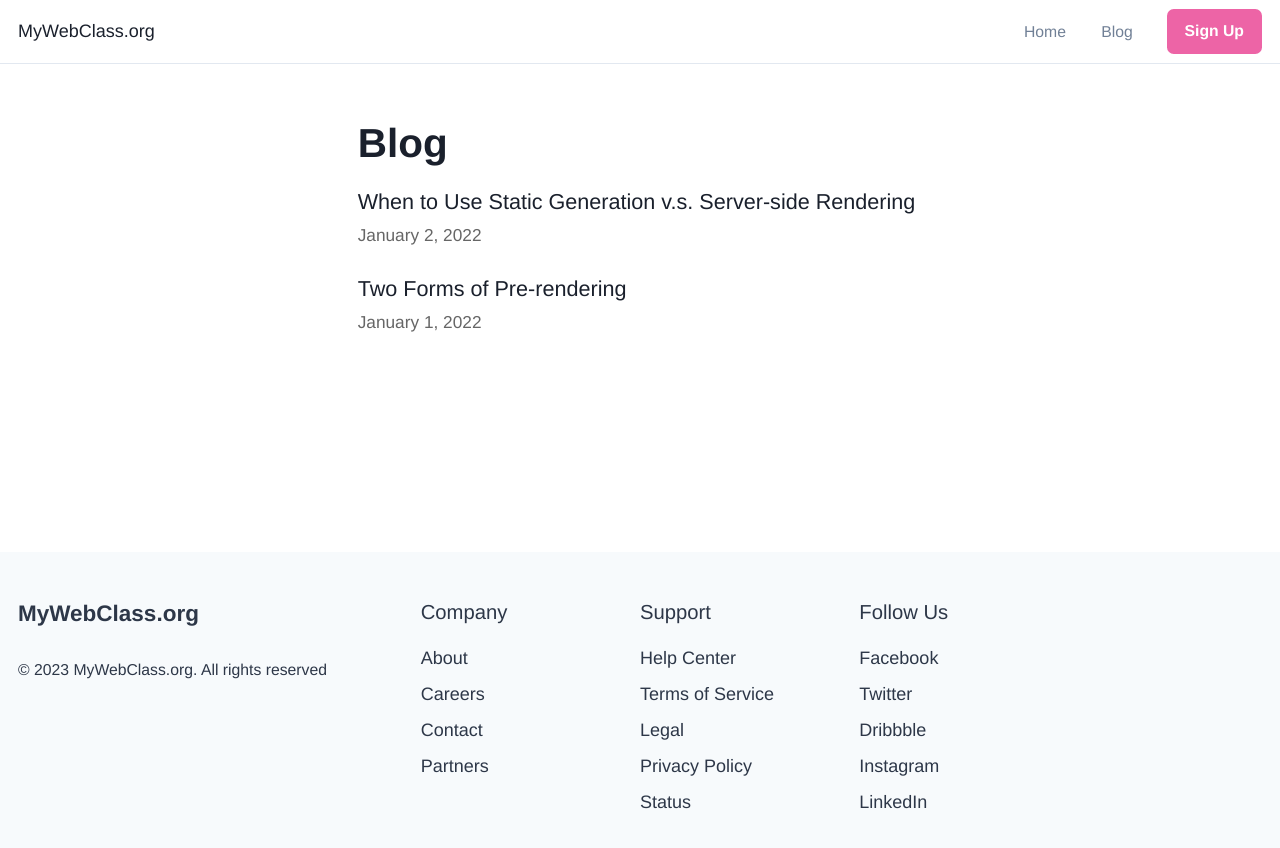
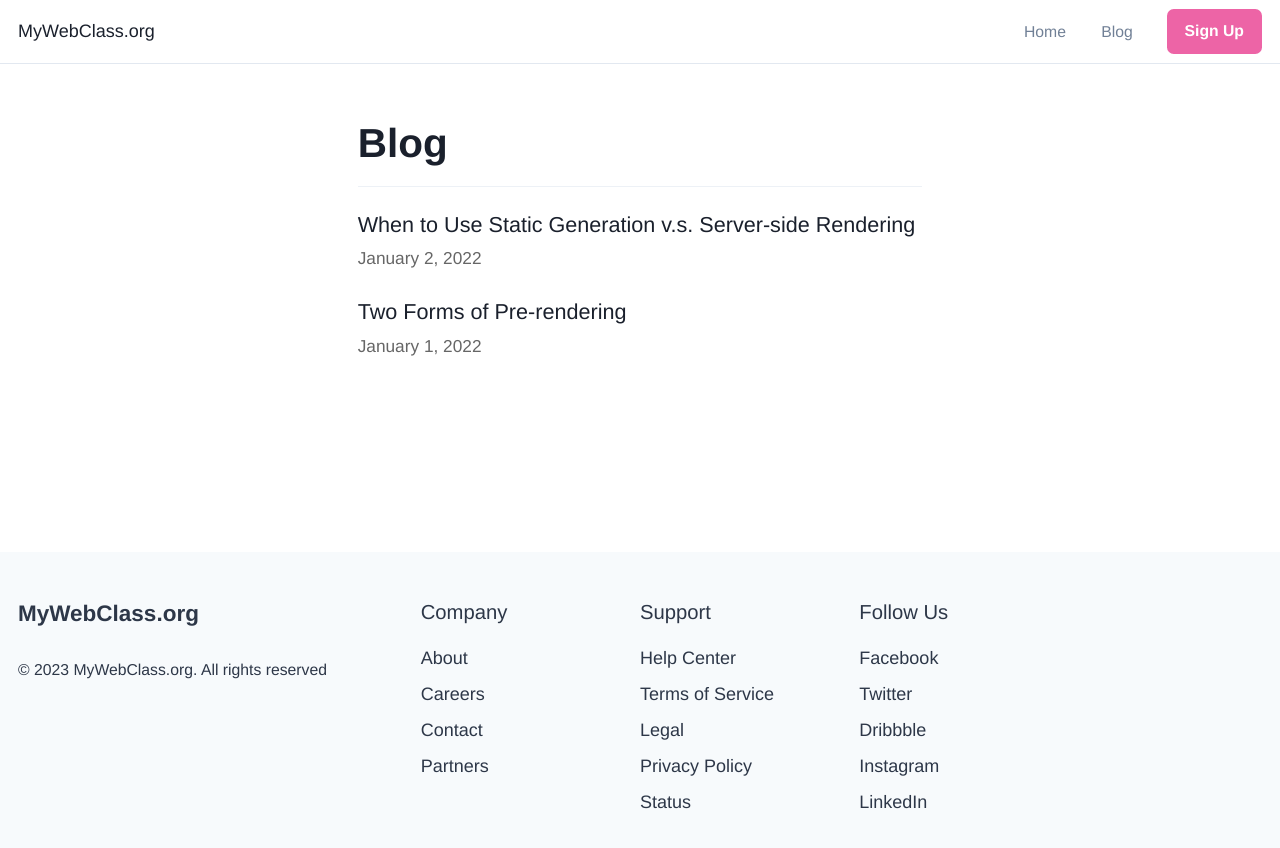
Before and after one commit to jll38/gym-site, a Next.js app: page /blog in a window 1280 px wide. Shown: the top 848 px of the page. Built offline with nearby package versions, Linux system fonts and the light colour scheme.

Commit message:
Blog page layout

```diff
--- a/components/layout.js
+++ b/components/layout.js
@@ -44,11 +44,6 @@ export default function Layout({ children, home }) {
           </>
         ) : (
           <>
-            <h2 className={utilStyles.headingLg}>
-              <Link href="/" className={utilStyles.colorInherit}>
-                {name}
-              </Link>
-            </h2>
           </>
         )}
       </header>
--- a/pages/blog.js
+++ b/pages/blog.js
@@ -18,13 +18,14 @@ import {
 
 export default function Home({ allPostsData }) {
   return (
-    <Layout home>
+    <Layout>
       <Head>
         <title>{siteTitle}</title>
       </Head>
       <Container minH={'52vh'}>
       <section className={`${utilStyles.headingMd} ${utilStyles.padding1px}`}>
         <Heading className={utilStyles.headingLg}>Blog</Heading>
+        <Divider mb='5'></Divider>
         <ul className={utilStyles.list}>
           {allPostsData.map(({ id, date, title }) => (
             <li className={utilStyles.listItem} key={id}>
--- a/pages/posts/[id].js
+++ b/pages/posts/[id].js
@@ -3,6 +3,7 @@ import { getAllPostIds, getPostData } from '../../lib/posts'
 import Head from 'next/head'
 import Date from '../../components/date'
 import utilStyles from '../../styles/utils.module.css'
+import { Divider, Box} from '@chakra-ui/react'
 
 export default function Post({ postData }) {
   return (
@@ -12,10 +13,11 @@ export default function Post({ postData }) {
       </Head>
       <article>
         <h1 className={utilStyles.headingXl}>{postData.title}</h1>
+        <Divider/>
         <div className={utilStyles.lightText}>
           <Date dateString={postData.date} />
         </div>
-        <div dangerouslySetInnerHTML={{ __html: postData.contentHtml }} />
+        <Box maxW='1000px' dangerouslySetInnerHTML={{ __html: postData.contentHtml }}/>
       </article>
     </Layout>
   )
```
